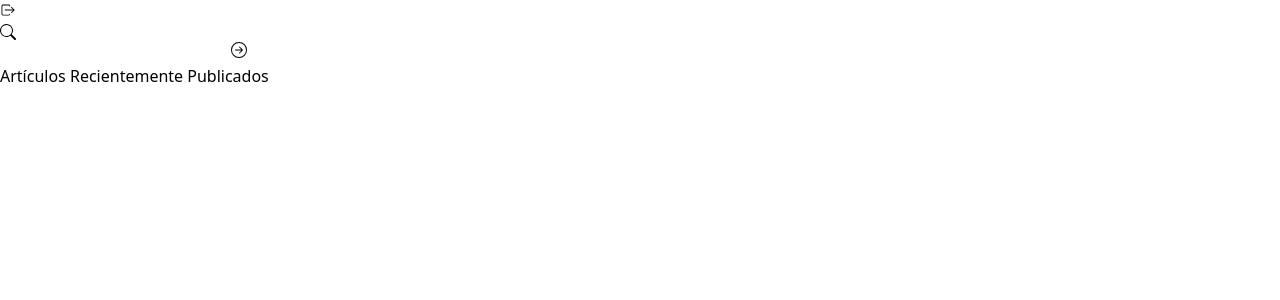
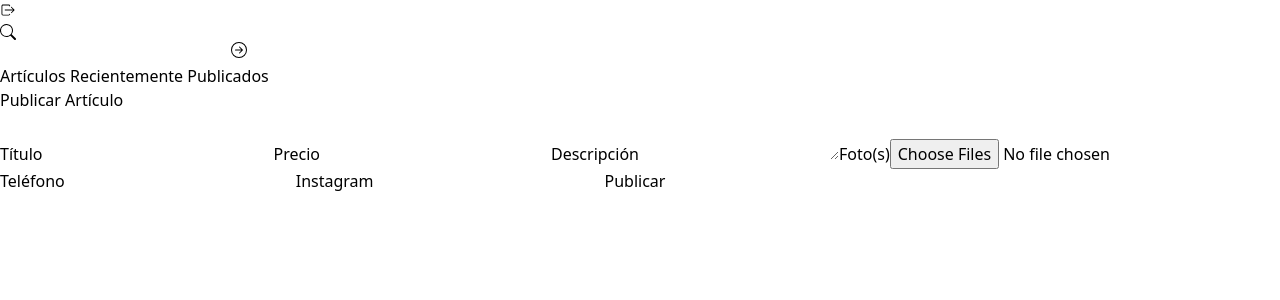
Before and after one commit to DavidJoao/mercadito-uaa, a Next.js app: page /pages/home in a window 1280 px wide. Shown: the top 300 px of the page. Built offline with nearby package versions, Linux system fonts and the light colour scheme; no server answers; sample sign-in values are in the browser's storage.

Commit message:
ADDED Form to post item, and created initial structure

```diff
--- a/src/app/pages/home/page.js
+++ b/src/app/pages/home/page.js
@@ -1,13 +1,78 @@
 "use client"
 import { useRouter } from 'next/navigation';
 import React, { useEffect, useState } from 'react';
-import { logoutUser, logSession } from '../../lib/actions/session';
 import useAuth from '@/app/hooks/useAuth';
 import { BsSearch, BsArrowRightCircle } from "react-icons/bs";
 
 const Page = () => {
 
+  ///////////////////////////////////////////////////// VARIABLES
   const session = useAuth();
+
+
+  ///////////////////////////////////////////////////// INITIAL OBJECTS
+  const initialFormData = {
+    author: session & session?.user?.name,
+    authorId: session & session?.user?.id,
+    title: "",
+    description: "",
+    phone: "",
+    price: "",
+    images: [],
+    instagram: "",
+    date: ""
+  }
+
+  ///////////////////////////////////////////////////// STATES
+  const [formData, setFormData] = useState(initialFormData);
+  const [selectedImages, setSelectedImages] = useState([])
+
+  console.log(selectedImages)
+  console.log(formData)
+
+  ///////////////////////////////////////////////////// HANDLERS
+  const handleChange = (e) => {
+    const { name, value } = e.target;
+    setFormData({
+      ...formData,
+      [name]: value
+    })
+  }
+
+  const handleFileChange = (e) => {
+    setSelectedImages(e.target.files);
+  }
+
+  const handleSubmit = async (e) => {
+    e.preventDefault()
+    const postData = new FormData();
+    postData.append("author", session?.user?.name);
+    postData.append("authorId", session?.user?.id);
+    postData.append("phone", formData.phone);
+    postData.append("description", formData.description);
+    postData.append("instagram", formData.instagram);
+    postData.append("date", formData.date);
+    postData.append("price", formData.price);
+    postData.append("title", formData.title);
+
+    Array.from(selectedImages).forEach((image) => {
+      postData.append("images", image)
+    })
+
+    try {
+      const res = await fetch('/api/posts/post', { method: 'POST', body: postData })
+      const data = await res.json();
+
+      if (res.ok) {
+        return "Post Successfully Created!"
+      } else {
+        return "Error Creating Post"
+      }
+    } catch (error) {
+      console.error("Error Submitting Form", error)
+    }
+  }
+
 
   if (session === null) {
     return <div>Loading...</div>;
@@ -35,8 +100,26 @@ const Page = () => {
       </div>
 
       {/* POST NEW ITEM CONTAINER */}
-      <div className='container w-[25%]'>
+      <div className='container w-[25%] p-4'>
+        <p className='text-center border rounded-lg p-1'>Publicar Artículo</p>
+        <form className='flex flex-col' onSubmit={handleSubmit}>
+          <label>Título</label>
+          <input required name='title' className='input' onChange={handleChange}/>
+          <label>Precio</label>
+          <input required name='price' className='input' onChange={handleChange}/>
+          <label>Descripción</label>
+          <textarea required name='description' className='input resize-none h-[100px]' onChange={handleChange}/>
+          <label>Foto(s)</label>
+          <input required name='images' className='input border bg-white' type='file' multiple max={5} onChange={handleFileChange}/>
+          <div className='border p-2 rounded-lg mt-3'>
 
+          </div>
+          <label>Teléfono</label>
+          <input required name='phone' className='input' type='phone' onChange={handleChange}/>
+          <label>Instagram</label>
+          <input required name='instagram' className='input' onChange={handleChange}/>
+          <button type='submit' className='blue-button text-white mt-2'>Publicar</button>
+        </form>
       </div>
     </div>
   )
```
